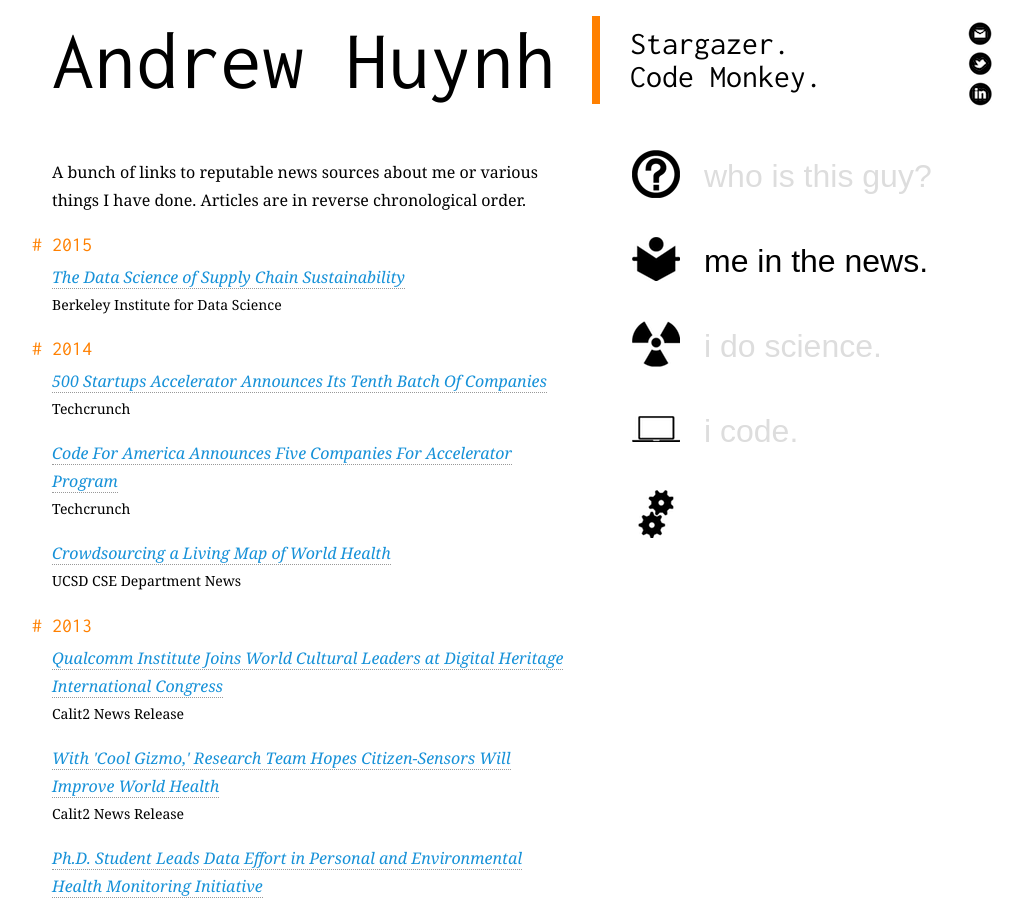
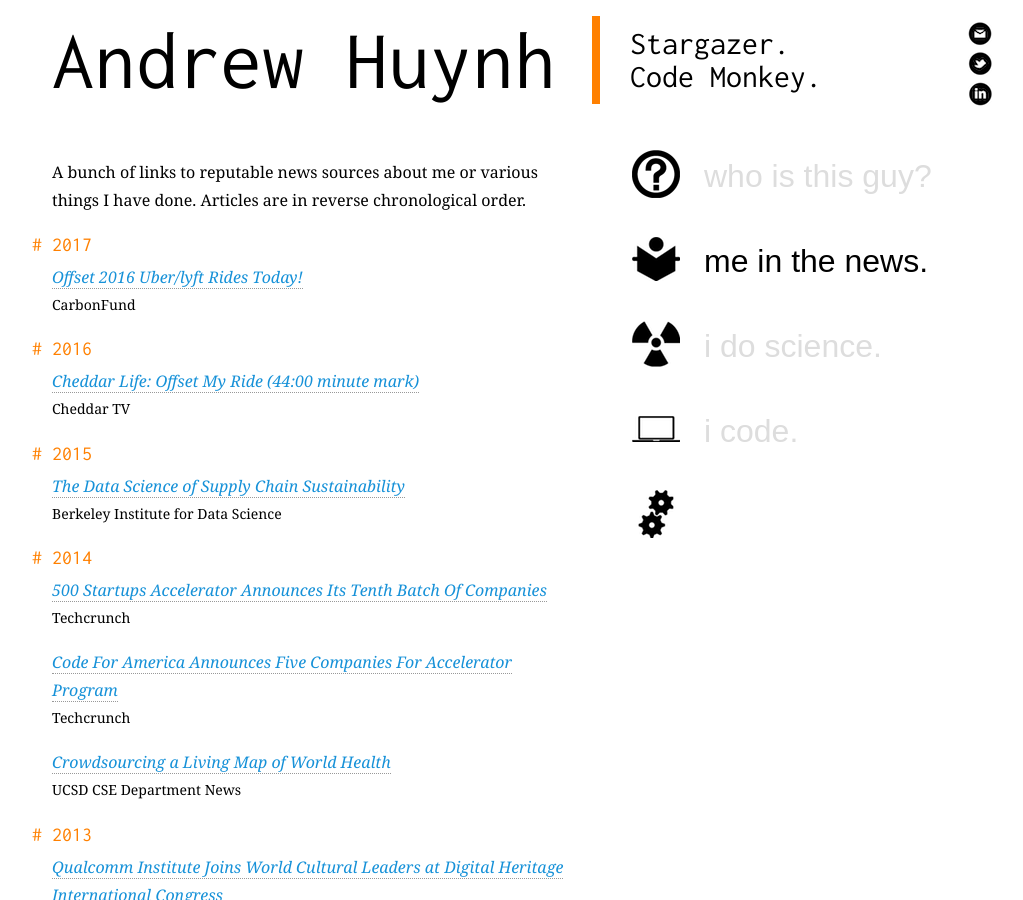
Before and after one commit to a5huynh/athlabs.com, a Jekyll site: the page built from news/index.md, in a window 1280 px wide and 900 px high. Shown: the whole window, without its empty margins (118-1141 px from the left). Built offline with Jekyll 4.4.1, drawn with Linux system fonts in a browser that asks for light colours; nearby versions of some CDN libraries; some web fonts are replaced.

Commit message:
Add clippings from late last year (2016) and just recently!

```diff
--- a/news/index.md
+++ b/news/index.md
@@ -3,6 +3,20 @@ title: me in the news
 last_updated: 08-09-2014
 
 clippings:
+  -
+    year: 2017
+    items:
+      -
+        title: Offset 2016 Uber/lyft Rides Today!
+        link: "https://carbonfund.org/2017/01/05/offset-2016-uberlyft-rides-today/"
+        publication: CarbonFund
+  -
+    year: 2016
+    items:
+      -
+        title: "Cheddar Life: Offset My Ride (44:00 minute mark)"
+        link: "https://cheddar.vhx.tv/cheddar-life/videos/cheddar-cheddar-life-s10-e122916-full-mezz-hd-en-us"
+        publication: Cheddar TV
   -
     year: 2015
     items:
```
